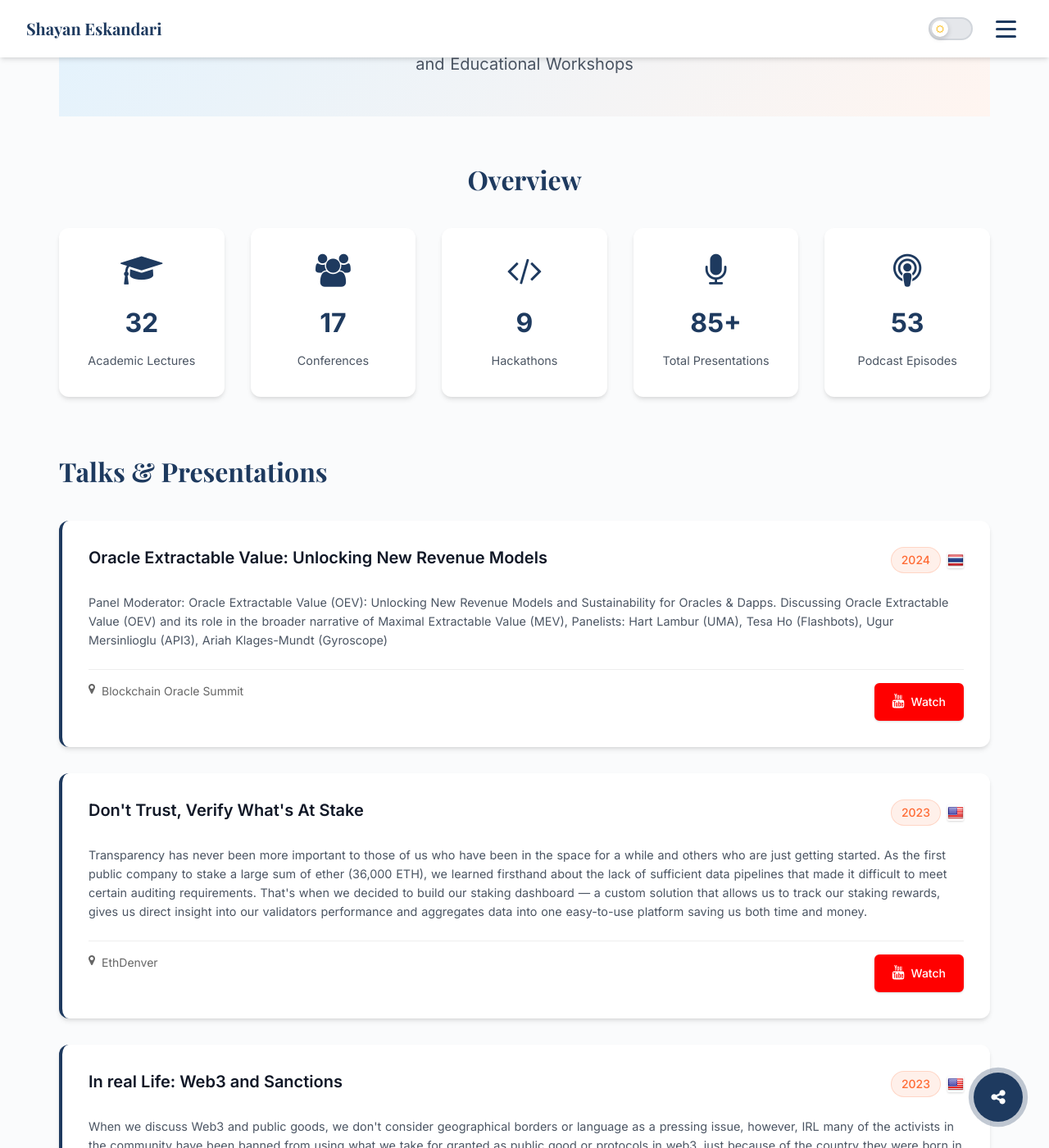
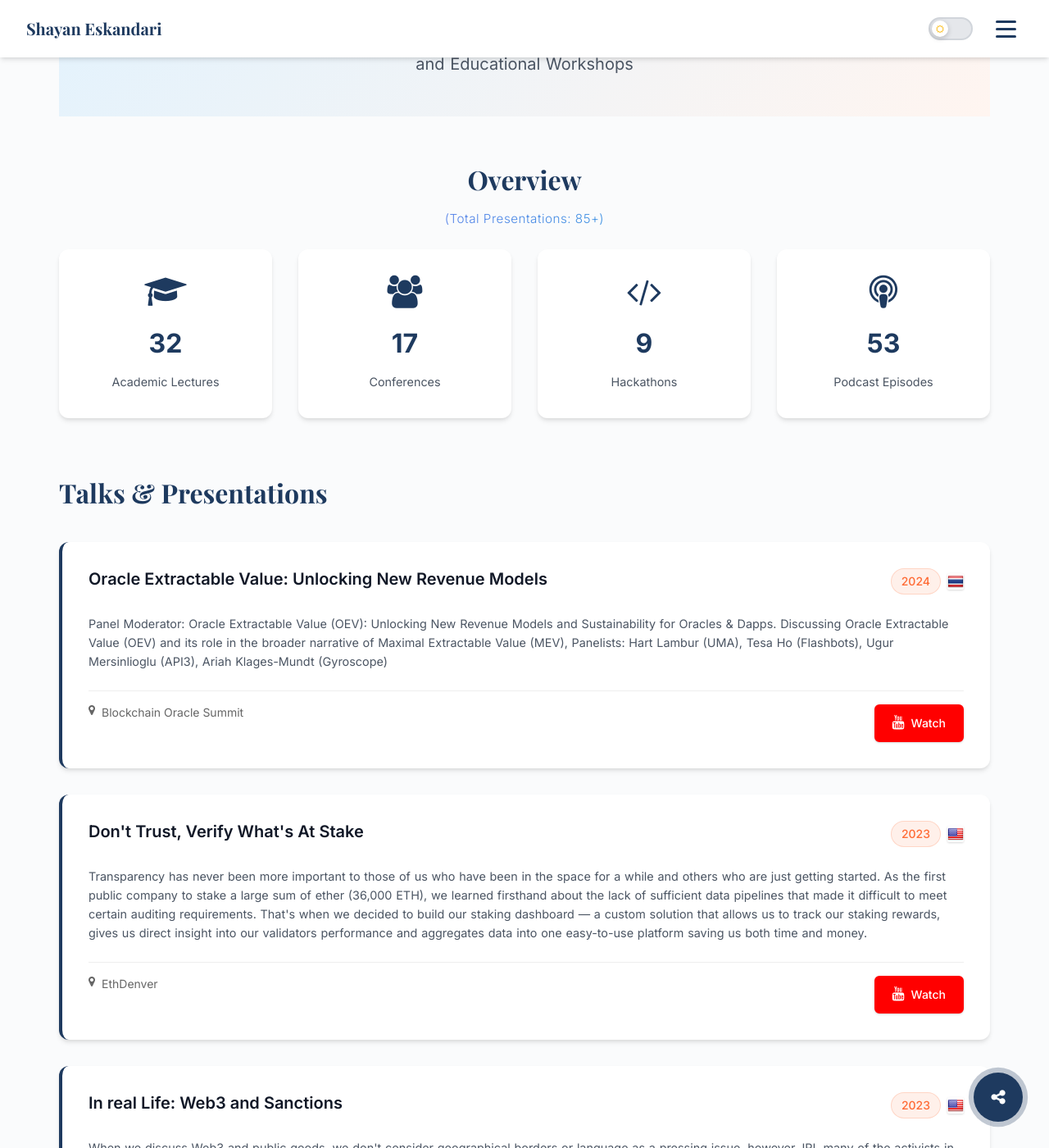
Before and after one commit to shayanb/shayan.es, a Jekyll site: the page built from talks.html, in a window 1280 px wide and 1400 px high, scrolled down 230 px. Shown: the whole window at 82% size. Built offline with Jekyll 4.4.1, drawn with Linux system fonts in a browser that asks for light colours.

Commit message:
more content fixes

```diff
--- a/_data/highlights.yml
+++ b/_data/highlights.yml
@@ -25,10 +25,10 @@
   target: ""
   year: 2024
 
-- title: "AiVS (short for AI Agents + AVS)"
+- title: "AiVS (AI Agents + AVS)"
   type: "Hackathon"
-  description: "A multi AI Agent framework that utilizes EigenLayer AVS for a distributed justice system"
-  link: "/talks//#hackathons"
+  description: "A multi AI Agent framework that utilizes EigenLayer AVS to create a distributed justice system"
+  link: "/projects/"
   action: "page"
   target: ""
   year: 2025
--- a/_data/index/projects.yml
+++ b/_data/index/projects.yml
@@ -1,4 +1,4 @@
-- name: AiVS
+- name: AiVS (AI Agents + EigenLayer AVS)
   descr: AiVS (short for AI Agents + AVS) is a framework that leverages the power of AI-driven decision-making in conjunction with decentralized Autonomous/Actively Validation Services (such as EigenLayer) to securely distribute tasks and verify outcomes on-chain. <br><br> ETHGlobal Agentic Ethereum Hackathon 2025 Participant and Winner of multiple awards including Coinbase Developer Platform, Gaia and Collab.Land, and EigenLayer - Eigen Agents.
   website: https://ethglobal.com/showcase/aivs-o2t7f
   github: https://github.com/Agentopians/AiVS
--- a/_includes/footer.html
+++ b/_includes/footer.html
@@ -10,7 +10,7 @@
       </button>
     </div>
     <div class="footer-text">
-      &copy; {{ site.time | date: '%Y' }} <i class="fa fa-github-alt"> </i> <a href="https://github.com/shayanb/shayan.es"> {{ site.owner.name }} </a> made with <i class="fa fa-heart heart-icon"></i>
+      &copy; {{ site.time | date: '%Y' }} <i class="fa fa-github-alt"> </i> <a href="https://github.com/shayanb/shayan.es" target="_blank"> {{ site.owner.name }} </a> made with <a href="/404"><i class="fa fa-heart heart-icon"></i></a>
     </div>
   </div>
 </footer>
--- a/talks.html
+++ b/talks.html
@@ -12,7 +12,16 @@
 
   <!-- Speaking Stats - Moved to Top -->
   <div class="speaking-stats">
+     {% assign total_talks = 0 %}
+    {% for conf in site.data.index.conferences %}
+      {% if conf.talks_given %}
+        {% assign total_talks = total_talks | plus: conf.talks_given.size %}
+      {% endif %}
+    {% endfor %}
+    {% assign total_talks = total_talks | plus: site.data.index.lectures.size %}
+    {% assign total_talks = total_talks | plus: site.data.index.podcasts.size %}
     <h2>Overview</h2>
+    <h3 class="overview-subtitle">(Total Presentations: {{ total_talks }}+)</h3>
     <div class="stats-grid">
       <a href="#academic-lectures" class="stat-card stat-card-clickable">
         <div class="stat-icon">
@@ -43,24 +52,6 @@
           <span class="stat-label">Hackathons</span>
         </div>
       </a>
-
-      <div class="stat-card">
-        <div class="stat-icon">
-          <i class="fa fa-microphone"></i>
-        </div>
-        <div class="stat-content">
-          {% assign total_talks = 0 %}
-          {% for conf in site.data.index.conferences %}
-            {% if conf.talks_given %}
-              {% assign total_talks = total_talks | plus: conf.talks_given.size %}
-            {% endif %}
-          {% endfor %}
-          {% assign total_talks = total_talks | plus: site.data.index.lectures.size %}
-          {% assign total_talks = total_talks | plus: site.data.index.podcasts.size %}
-          <span class="stat-number">{{ total_talks }}+</span>
-          <span class="stat-label">Total Presentations</span>
-        </div>
-      </div>
 
       <a href="#podcasts" class="stat-card stat-card-clickable">
         <div class="stat-icon">
@@ -411,6 +402,41 @@
 </div>
 
 <style>
+/* Overview Subtitle Styling */
+.overview-subtitle {
+  font-size: 0.95rem;
+  font-weight: 300;
+  color: #8b5cf6;
+  margin: -1.5rem 0 1.5rem 0;
+  font-style: normal;
+  text-align: center;
+  letter-spacing: 0.5px;
+  position: relative;
+  background: linear-gradient(135deg, #8b5cf6, #06b6d4);
+  background-clip: text;
+  -webkit-background-clip: text;
+  -webkit-text-fill-color: transparent;
+  text-shadow: none;
+}
+
+
+
+/* Dark Mode Support for Overview Subtitle */
+[data-theme="dark"] .overview-subtitle {
+  background: linear-gradient(135deg, #a78bfa, #22d3ee);
+  background-clip: text;
+  -webkit-background-clip: text;
+  -webkit-text-fill-color: transparent;
+}
+
+[data-theme="dark"] .overview-subtitle::before {
+  background: linear-gradient(90deg, transparent 0%, rgba(167, 139, 250, 0.4) 20%, rgba(167, 139, 250, 0.7) 50%, rgba(167, 139, 250, 0.4) 80%, transparent 100%);
+}
+
+[data-theme="dark"] .overview-subtitle::after {
+  background: rgba(167, 139, 250, 0.08);
+}
+
 /* Conference Link Styles */
 .conference-link {
   color: inherit;
```
